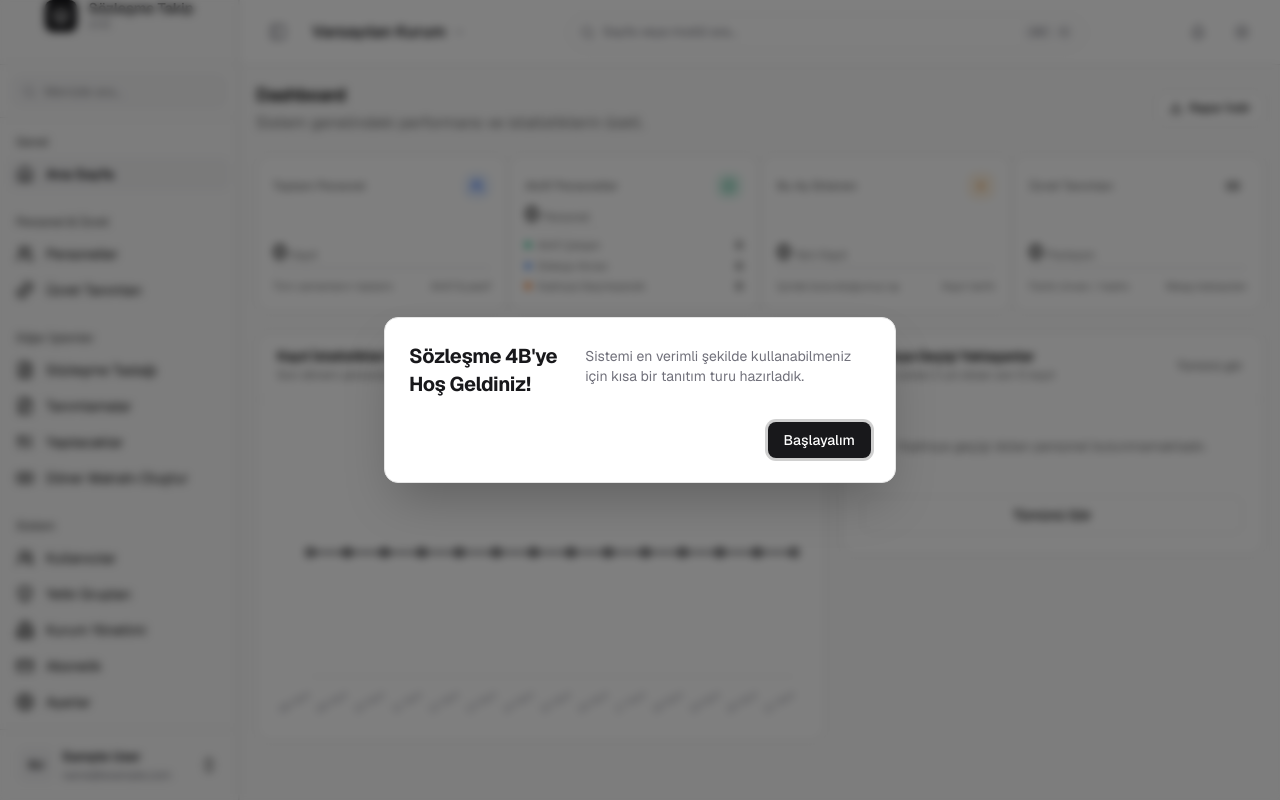
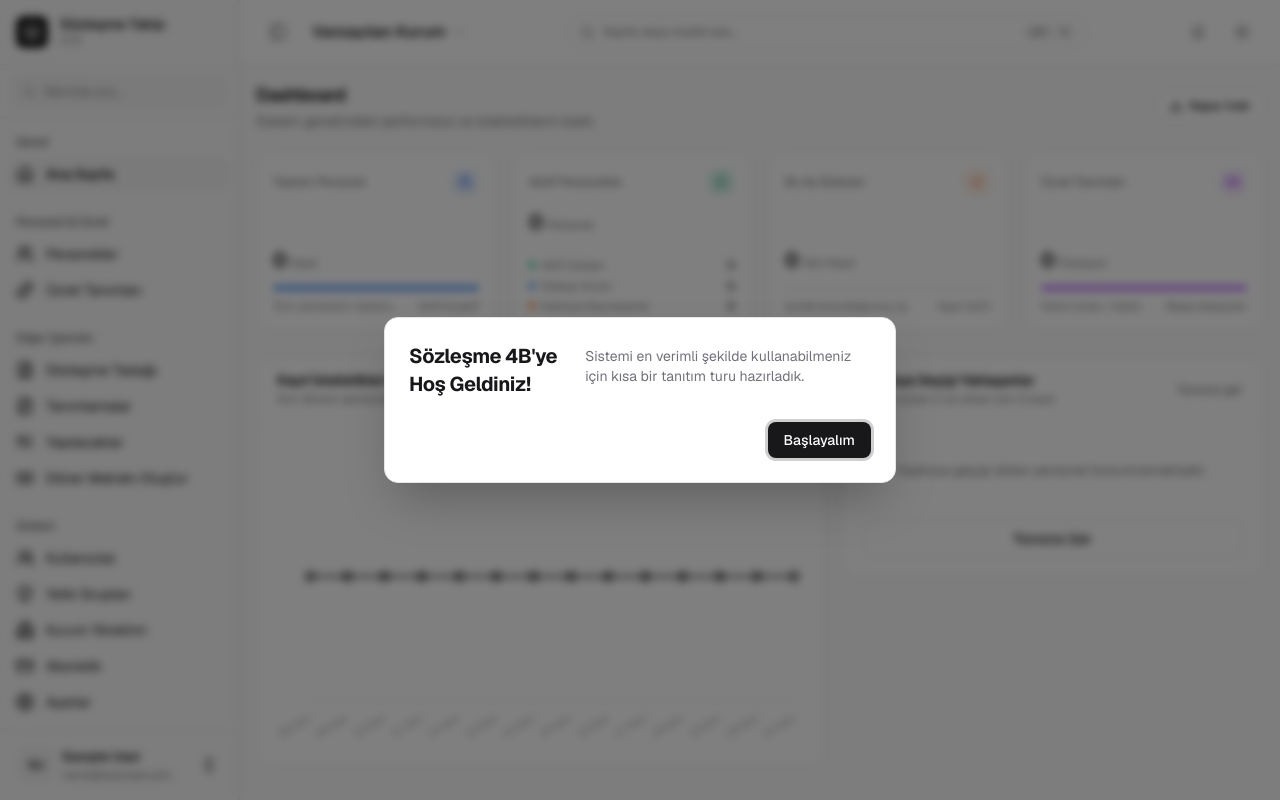
Before and after one commit to gokmenma/4bsozlesme, a PHP site: page / in a window 1280 px wide. Run offline with PHP 8.4, Linux system fonts and the light colour scheme; the visitor is signed in with stand-in values (Sample User, id 1); data that the repository does not hold is empty.

Commit message:
feat: ana sayfa ve arayüz stil düzenlemesi

```diff
--- a/app/pages/home.php
+++ b/app/pages/home.php
@@ -41,7 +41,7 @@ if ($currentUserTrialEnds) {
 <div class="flex items-center justify-between mb-5">
   <div>
     <h1 class="text-lg font-semibold tracking-tight text-foreground">Dashboard</h1>
-    <p class="text-[13px] text-muted-foreground mt-0.5">Sistem genelindeki performans ve istatistiklerin özeti.</p>
+    <p class="text-sm text-muted-foreground mt-0.5">Sistem genelindeki performans ve istatistiklerin özeti.</p>
   </div>
   <div class="flex items-center gap-2">
     <button class="inline-flex h-8 items-center justify-center rounded-lg border border-border bg-white dark:bg-zinc-900 px-3 py-1.5 text-xs font-medium text-foreground hover:bg-zinc-50 dark:hover:bg-zinc-800 transition-colors">
@@ -52,7 +52,7 @@ if ($currentUserTrialEnds) {
 </div>
 
 <!-- Stat Cards -->
-<div class="grid gap-3.5 md:grid-cols-2 lg:grid-cols-4 mb-5">
+<div class="grid gap-4 md:grid-cols-2 lg:grid-cols-4 mb-6">
   <!-- Card 1: Toplam Personel -->
   <div class="rounded-xl border border-border bg-white dark:bg-zinc-900 p-4 flex flex-col justify-between">
     <div class="flex items-center justify-between gap-2">
@@ -61,13 +61,13 @@ if ($currentUserTrialEnds) {
         <svg xmlns="http://www.w3.org/2000/svg" width="14" height="14" viewBox="0 0 24 24" fill="none" stroke="currentColor" stroke-width="2" stroke-linecap="round" stroke-linejoin="round"><path d="M16 21v-2a4 4 0 0 0-4-4H6a4 4 0 0 0-4 4v2"/><circle cx="9" cy="7" r="4"/><path d="M22 21v-2a4 4 0 0 0-3-3.87"/><path d="M16 3.13a4 4 0 0 1 0 7.75"/></svg>
       </span>
     </div>
-    <div class="mt-2.5">
+    <div class="mt-3">
       <div class="flex items-baseline gap-1">
         <span class="text-xl font-semibold tracking-tight text-foreground"><?= $stats['total_personnel'] ?></span>
         <span class="text-xs text-muted-foreground">Kayıt</span>
       </div>
-      <div class="mt-2.5 h-1 w-full rounded-full bg-zinc-100 dark:bg-zinc-800 overflow-hidden">
-        <div class="h-full rounded-full bg-blue-500/80" style="width: 100%"></div>
+      <div class="mt-3 h-1 w-full rounded-full bg-zinc-100 dark:bg-zinc-800 overflow-hidden">
+        <div class="h-full rounded-full bg-blue-500" style="width: 100%"></div>
       </div>
       <div class="mt-2 flex items-center justify-between text-[11px] text-muted-foreground">
         <span>Tüm zamanların toplamı</span>
@@ -84,22 +84,22 @@ if ($currentUserTrialEnds) {
         <svg xmlns="http://www.w3.org/2000/svg" width="14" height="14" viewBox="0 0 24 24" fill="none" stroke="currentColor" stroke-width="2" stroke-linecap="round" stroke-linejoin="round"><path d="M22 11.08V12a10 10 0 1 1-5.93-9.14"/><polyline points="22 4 12 14.01 9 11.01"/></svg>
       </span>
     </div>
-    <div class="mt-2.5">
+    <div class="mt-3">
       <div class="flex items-baseline gap-1">
         <span class="text-xl font-semibold tracking-tight text-foreground"><?= $stats['active_personnel'] ?></span>
         <span class="text-xs text-muted-foreground">Personel</span>
       </div>
-      <div class="mt-2.5 pt-2 border-t border-border/60 grid grid-cols-1 gap-1">
+      <div class="mt-3 pt-2 border-t border-border/60 grid grid-cols-1 gap-1">
         <a href="<?= routeUrl('personel-listesi') ?>?filter=aktif_calisan" class="flex items-center justify-between text-[11px] text-muted-foreground hover:text-foreground transition-colors">
-          <span class="flex items-center gap-1.5"><span class="size-1.5 rounded-full bg-emerald-500"></span>Aktif Çalışan</span>
+          <span class="flex items-center gap-1.5"><span class="w-1.5 h-1.5 rounded-full bg-emerald-500"></span>Aktif Çalışan</span>
           <span class="font-medium text-foreground"><?= $stats['active_only'] ?></span>
         </a>
         <a href="<?= routeUrl('personel-listesi') ?>?filter=dilekce_alindi" class="flex items-center justify-between text-[11px] text-muted-foreground hover:text-foreground transition-colors">
-          <span class="flex items-center gap-1.5"><span class="size-1.5 rounded-full bg-blue-500"></span>Dilekçe Alınan</span>
+          <span class="flex items-center gap-1.5"><span class="w-1.5 h-1.5 rounded-full bg-blue-500"></span>Dilekçe Alınan</span>
           <span class="font-medium text-foreground"><?= $stats['dilekce_alindi'] ?></span>
         </a>
         <a href="<?= routeUrl('personel-listesi') ?>?filter=kadroya_gecmeyecek" class="flex items-center justify-between text-[11px] text-muted-foreground hover:text-foreground transition-colors">
-          <span class="flex items-center gap-1.5"><span class="size-1.5 rounded-full bg-orange-500"></span>Kadroya Geçmeyecek</span>
+          <span class="flex items-center gap-1.5"><span class="w-1.5 h-1.5 rounded-full bg-orange-500"></span>Kadroya Geçmeyecek</span>
           <span class="font-medium text-foreground"><?= $stats['kadroya_gecmeyecek'] ?></span>
         </a>
       </div>
@@ -110,17 +110,17 @@ if ($currentUserTrialEnds) {
   <div class="rounded-xl border border-border bg-white dark:bg-zinc-900 p-4 flex flex-col justify-between">
     <div class="flex items-center justify-between gap-2">
       <span class="text-xs font-medium text-muted-foreground">Bu Ay Eklenen</span>
-      <span class="inline-flex size-7 items-center justify-center rounded-lg bg-amber-500/10 text-amber-600 dark:text-amber-400">
+      <span class="inline-flex size-7 items-center justify-center rounded-lg bg-orange-500/10 text-orange-600 dark:text-orange-400">
         <svg xmlns="http://www.w3.org/2000/svg" width="14" height="14" viewBox="0 0 24 24" fill="none" stroke="currentColor" stroke-width="2" stroke-linecap="round" stroke-linejoin="round"><path d="M5 12h14"/><path d="M12 5v14"/></svg>
       </span>
     </div>
-    <div class="mt-2.5">
+    <div class="mt-3">
       <div class="flex items-baseline gap-1">
         <span class="text-xl font-semibold tracking-tight text-foreground"><?= $stats['new_personnel_this_month'] ?></span>
         <span class="text-xs text-muted-foreground">Yeni Kayıt</span>
       </div>
-      <div class="mt-2.5 h-1 w-full rounded-full bg-zinc-100 dark:bg-zinc-800 overflow-hidden">
-        <div class="h-full rounded-full bg-amber-500/80" style="width: <?= $stats['new_personnel_this_month'] > 0 ? '60%' : '0%' ?>"></div>
+      <div class="mt-3 h-1 w-full rounded-full bg-zinc-100 dark:bg-zinc-800 overflow-hidden">
+        <div class="h-full rounded-full bg-orange-500" style="width: <?= $stats['new_personnel_this_month'] > 0 ? '60%' : '0%' ?>"></div>
       </div>
       <div class="mt-2 flex items-center justify-between text-[11px] text-muted-foreground">
         <span>İçinde bulunduğumuz ay</span>
@@ -133,17 +133,17 @@ if ($currentUserTrialEnds) {
   <div class="rounded-xl border border-border bg-white dark:bg-zinc-900 p-4 flex flex-col justify-between">
     <div class="flex items-center justify-between gap-2">
       <span class="text-xs font-medium text-muted-foreground">Ücret Tanımları</span>
-      <span class="inline-flex size-7 items-center justify-center rounded-lg bg-violet-500/10 text-violet-600 dark:text-violet-400">
+      <span class="inline-flex size-7 items-center justify-center rounded-lg bg-purple-500/10 text-purple-600 dark:text-purple-400">
         <svg xmlns="http://www.w3.org/2000/svg" width="14" height="14" viewBox="0 0 24 24" fill="none" stroke="currentColor" stroke-width="2" stroke-linecap="round" stroke-linejoin="round"><rect width="20" height="12" x="2" y="6" rx="2"/><circle cx="12" cy="12" r="2"/><path d="M6 12h.01M18 12h.01"/></svg>
       </span>
     </div>
-    <div class="mt-2.5">
+    <div class="mt-3">
       <div class="flex items-baseline gap-1">
         <span class="text-xl font-semibold tracking-tight text-foreground"><?= $stats['total_wages'] ?></span>
         <span class="text-xs text-muted-foreground">Pozisyon</span>
       </div>
-      <div class="mt-2.5 h-1 w-full rounded-full bg-zinc-100 dark:bg-zinc-800 overflow-hidden">
-        <div class="h-full rounded-full bg-violet-500/80" style="width: 100%"></div>
+      <div class="mt-3 h-1 w-full rounded-full bg-zinc-100 dark:bg-zinc-800 overflow-hidden">
+        <div class="h-full rounded-full bg-purple-500" style="width: 100%"></div>
       </div>
       <div class="mt-2 flex items-center justify-between text-[11px] text-muted-foreground">
         <span>Farklı ünvan / kadro</span>
--- a/assets/css/app.css
+++ b/assets/css/app.css
@@ -597,12 +597,14 @@ button,
 }
 
 /* Sidebar Header & Logo */
-.sidebar-header {
+.sidebar nav > header.sidebar-header {
     padding: 0 1rem;
     height: 65px;
     min-height: 65px;
     display: flex;
+    flex-direction: row;
     align-items: center;
+    justify-content: flex-start;
     border-bottom: 1px solid var(--border, #e4e4e7);
     flex-shrink: 0;
 }
```
